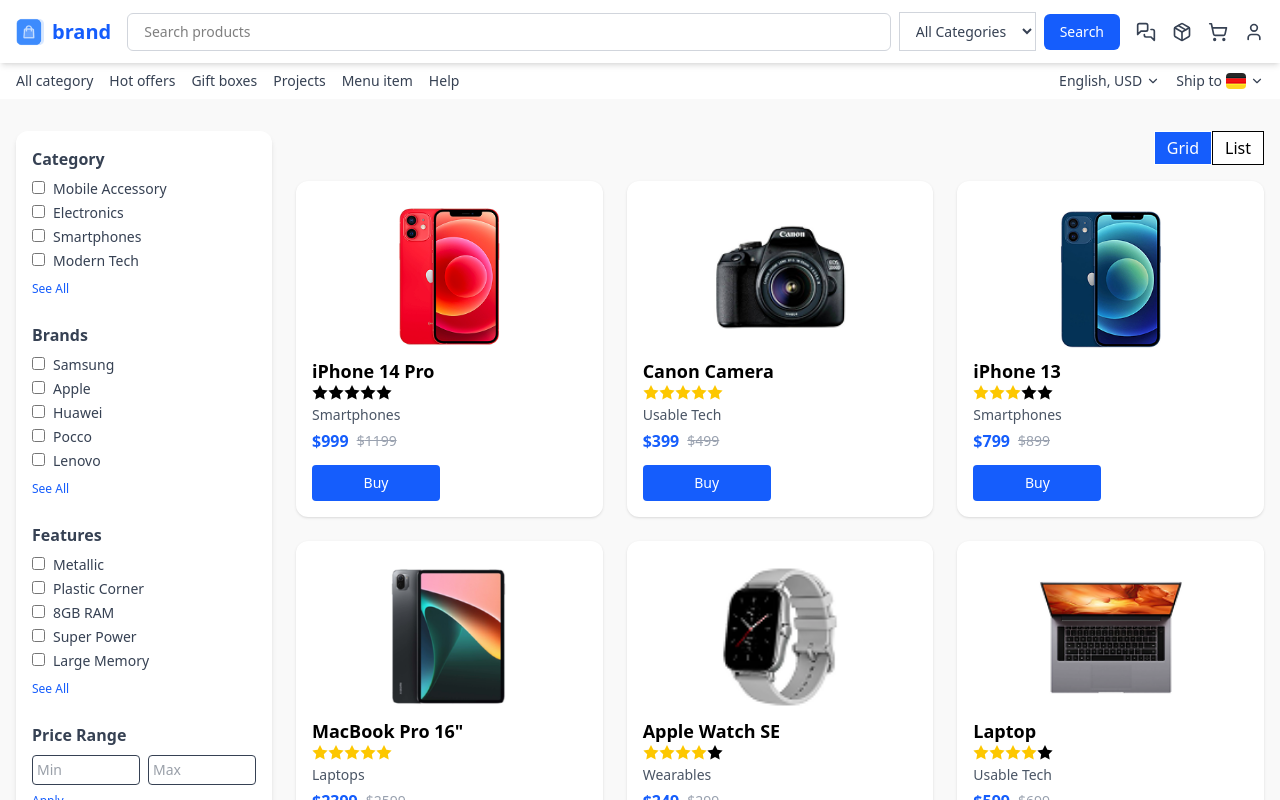
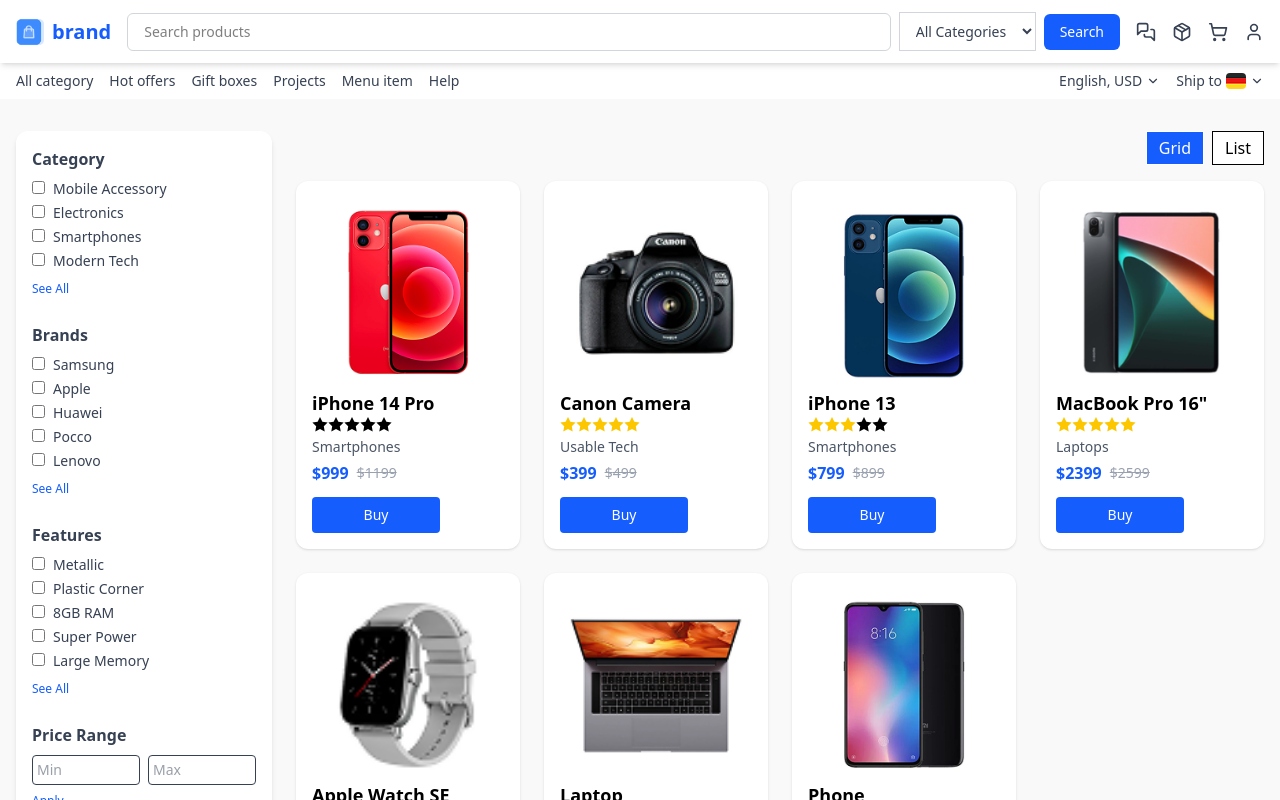
Before and after one commit to RahatBano58/E-commerce-Design, a Next.js app: page /ProductDetails in a window 1280 px wide. Shown: the top 800 px of the page. Built offline with nearby package versions, Linux system fonts and the light colour scheme.

Commit message:
Update page.js

```diff
--- a/src/app/ProductDetails/page.js
+++ b/src/app/ProductDetails/page.js
@@ -63,7 +63,7 @@
       image: '/products/laptop.png',
       rating: 4
     },
-      {
+    {
       id: 7,
       title: 'Phone',
       category: 'Smartphones',
@@ -133,7 +133,7 @@
           {/* Main Content */}
           <main className="flex-1">
             {/* View Toggle */}
-            <div className="flex justify-end mb-4">
+            <div className="flex flex-wrap justify-end mb-4 gap-2">
               <button
                 onClick={() => setViewMode("grid")}
                 className={`px-3 py-1 border ${viewMode === "grid" ? 'bg-blue-600 text-white' : 'bg-white'}`}
@@ -149,13 +149,13 @@
             </div>
 
             {/* Product Listing */}
-            <div className={`${viewMode === 'grid' ? 'grid grid-cols-2 md:grid-cols-3 gap-6' : 'space-y-6'}`}>
+            <div className={`${viewMode === 'grid' ? 'grid grid-cols-2 sm:grid-cols-3 md:grid-cols-3 lg:grid-cols-4 gap-6' : 'space-y-6'}`}>
               {products.map((product, index) => (
-                <div key={product.id} className={`bg-white rounded-xl shadow p-4 transition hover:shadow-lg ${viewMode === 'list' ? 'flex items-center gap-6' : ''}`}>
+                <div key={product.id} className={`bg-white rounded-xl shadow p-4 transition hover:shadow-lg ${viewMode === 'list' ? 'flex flex-col sm:flex-row items-start gap-6' : ''}`}>
                   <img
                     src={product.image}
                     alt={product.title}
-                    className={`${viewMode === 'list' ? 'w-32 h-32' : 'w-full h-40'} object-contain`}
+                    className={`${viewMode === 'list' ? 'w-32 h-32 md:w-40 md:h-40' : 'w-full h-40 md:h-48'} object-contain`}
                   />
 
                   <div className={`${viewMode === 'list' ? 'flex-1' : ''}`}>
@@ -173,7 +173,7 @@
                     {/* Buy Button */}
                     <Link href={index === 0 ? "/ProductBuy" : "#"}>
                       <button
-                        className="mt-3 w-32 bg-blue-600 hover:bg-blue-700 text-white py-2 rounded text-sm"
+                        className="mt-3 w-full sm:w-32 bg-blue-600 hover:bg-blue-700 text-white py-2 rounded text-sm"
                         disabled={index !== 0} // Disables button for products other than the first one
                       >
                         Buy
```
